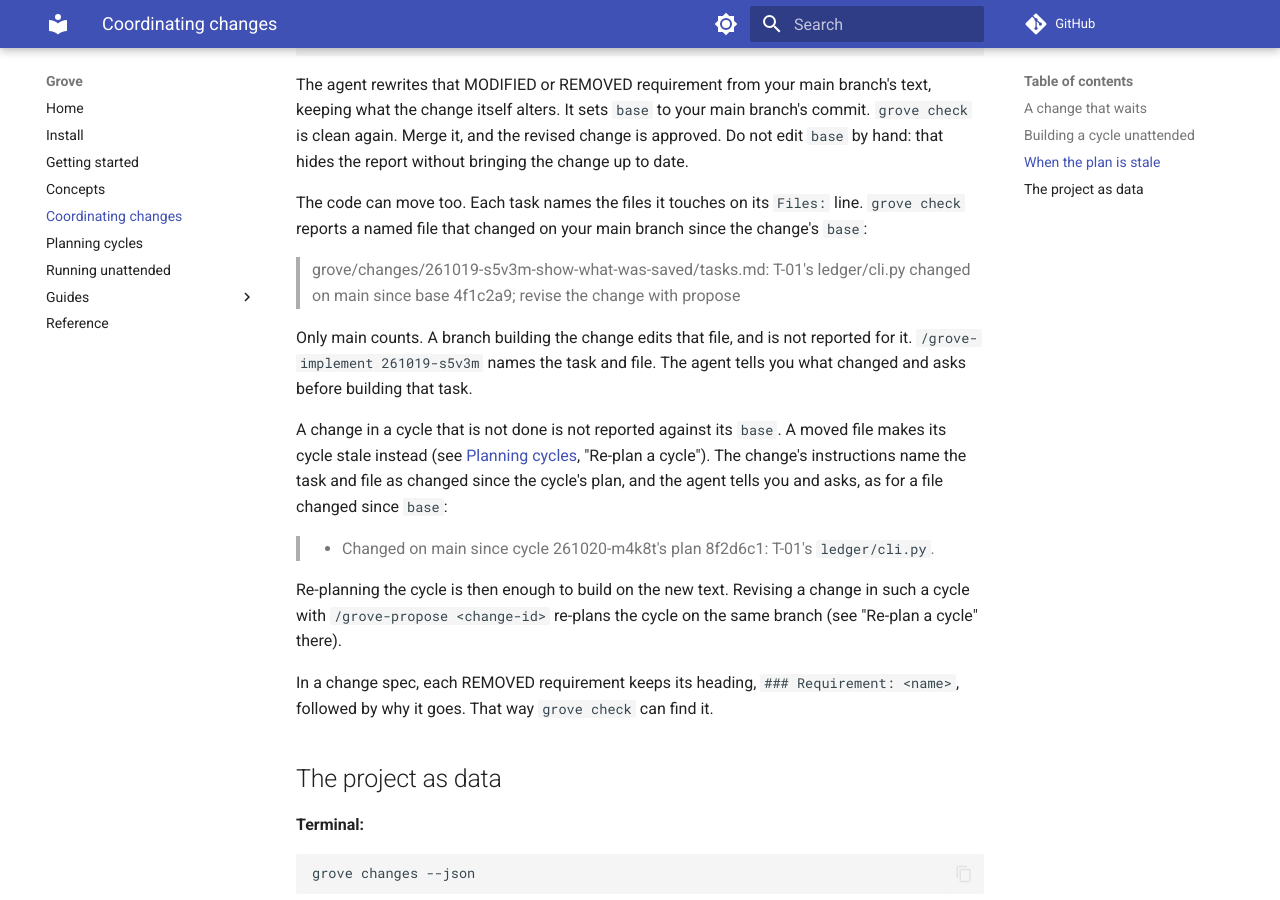
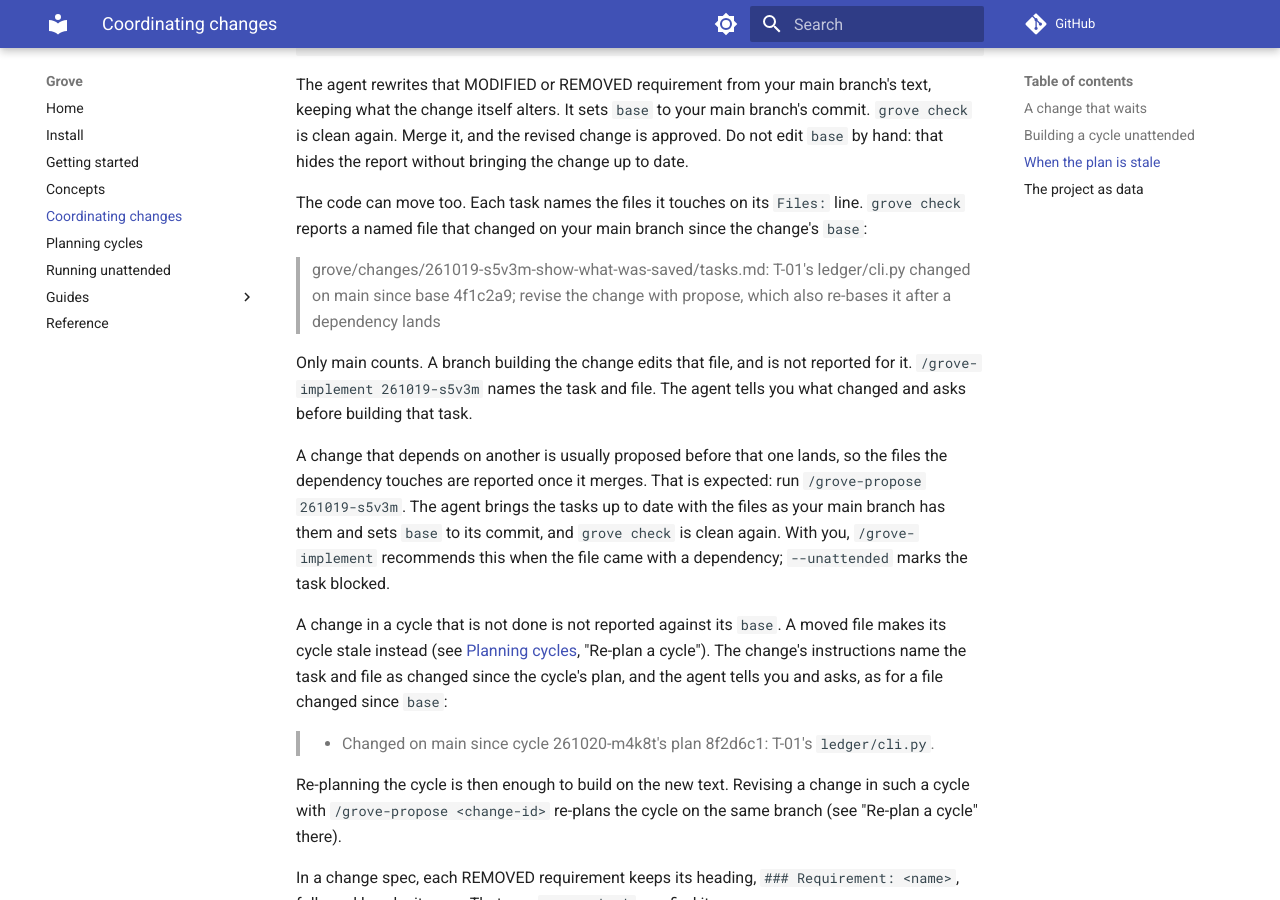
Before and after one commit to mascah/grove, an MkDocs documentation site: the page built from docs/coordinating.md, in a window 1280 px wide and 900 px high, scrolled down 3591 px. Built offline with MkDocs 1.6.1 and Material for MkDocs 9.7.7, drawn with Linux system fonts in a browser that asks for light colours; comment, search, counter and statistics services are not loaded.

Commit message:
feat(cli): revising with propose re-bases a change after its dependency lands
261026-d1sb1:T-01

```diff
--- a/docs/coordinating.md
+++ b/docs/coordinating.md
@@ -183,11 +183,19 @@ The code can move too. Each task names the files it touches on its
 `Files:` line. `grove check` reports a named file that changed on your
 main branch since the change's `base`:
 
-> grove/changes/261019-s5v3m-show-what-was-saved/tasks.md: T-01's ledger/cli.py changed on main since base 4f1c2a9; revise the change with propose
+> grove/changes/261019-s5v3m-show-what-was-saved/tasks.md: T-01's ledger/cli.py changed on main since base 4f1c2a9; revise the change with propose, which also re-bases it after a dependency lands
 
 Only main counts. A branch building the change edits that file, and is
 not reported for it. `/grove-implement 261019-s5v3m` names the task and
 file. The agent tells you what changed and asks before building that task.
+
+A change that depends on another is usually proposed before that one
+lands, so the files the dependency touches are reported once it merges.
+That is expected: run `/grove-propose 261019-s5v3m`. The agent brings the
+tasks up to date with the files as your main branch has them and sets
+`base` to its commit, and `grove check` is clean again. With you,
+`/grove-implement` recommends this when the file came with a dependency;
+`--unattended` marks the task blocked.
 
 A change in a cycle that is not done is not reported against its `base`.
 A moved file makes its cycle stale instead (see
```
Also changed, not shown: dev/walkthrough.md (+4 -2 lines), grove/changes/261026-d1sb1-re-base-a-change-after-its-dependency-lands/implementation.md (added, +42 -0 lines), internal/instruct/requires/implement-owner.md (+3 -2 lines), internal/instruct/requires/propose.md (+5 -4 lines), 2 other files.
